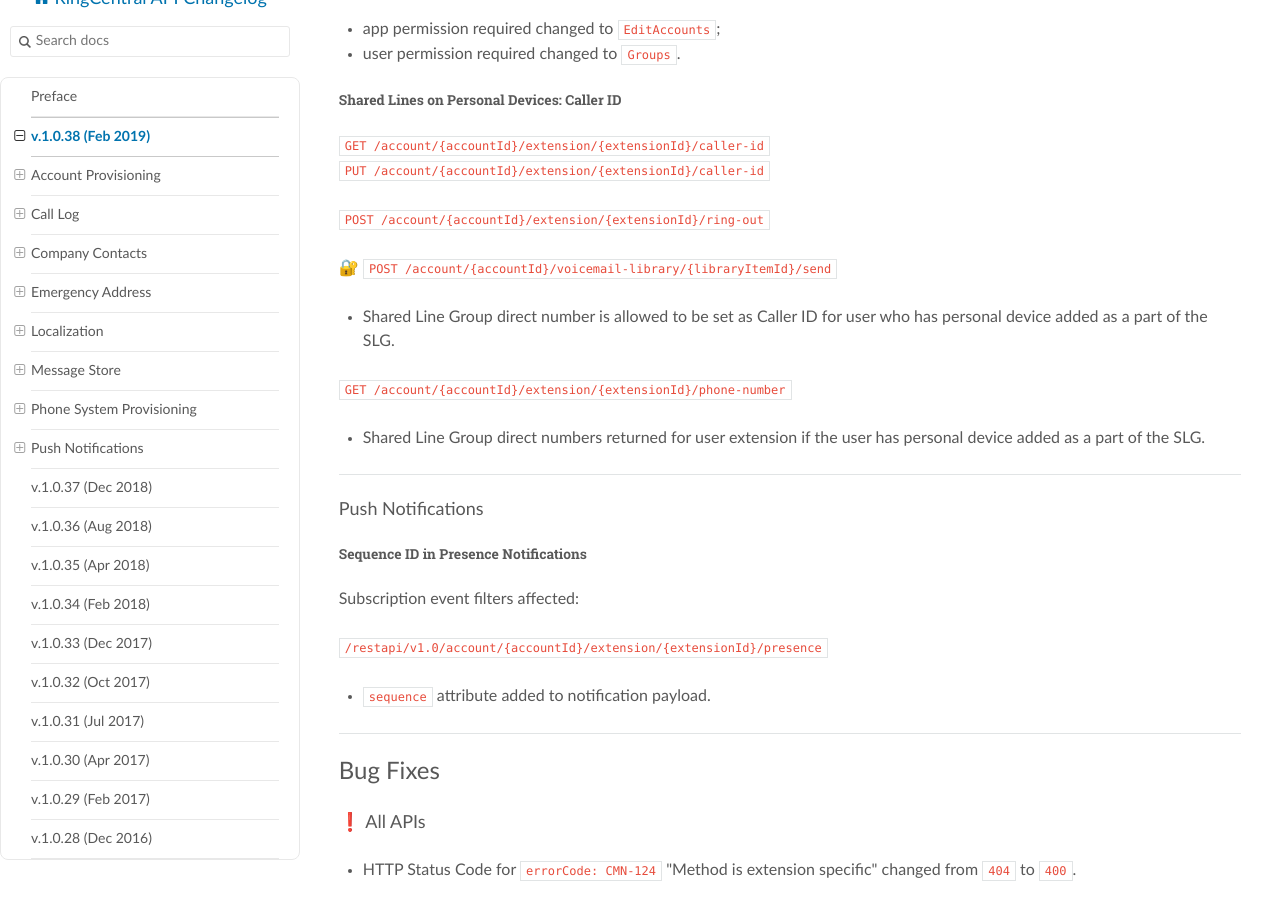
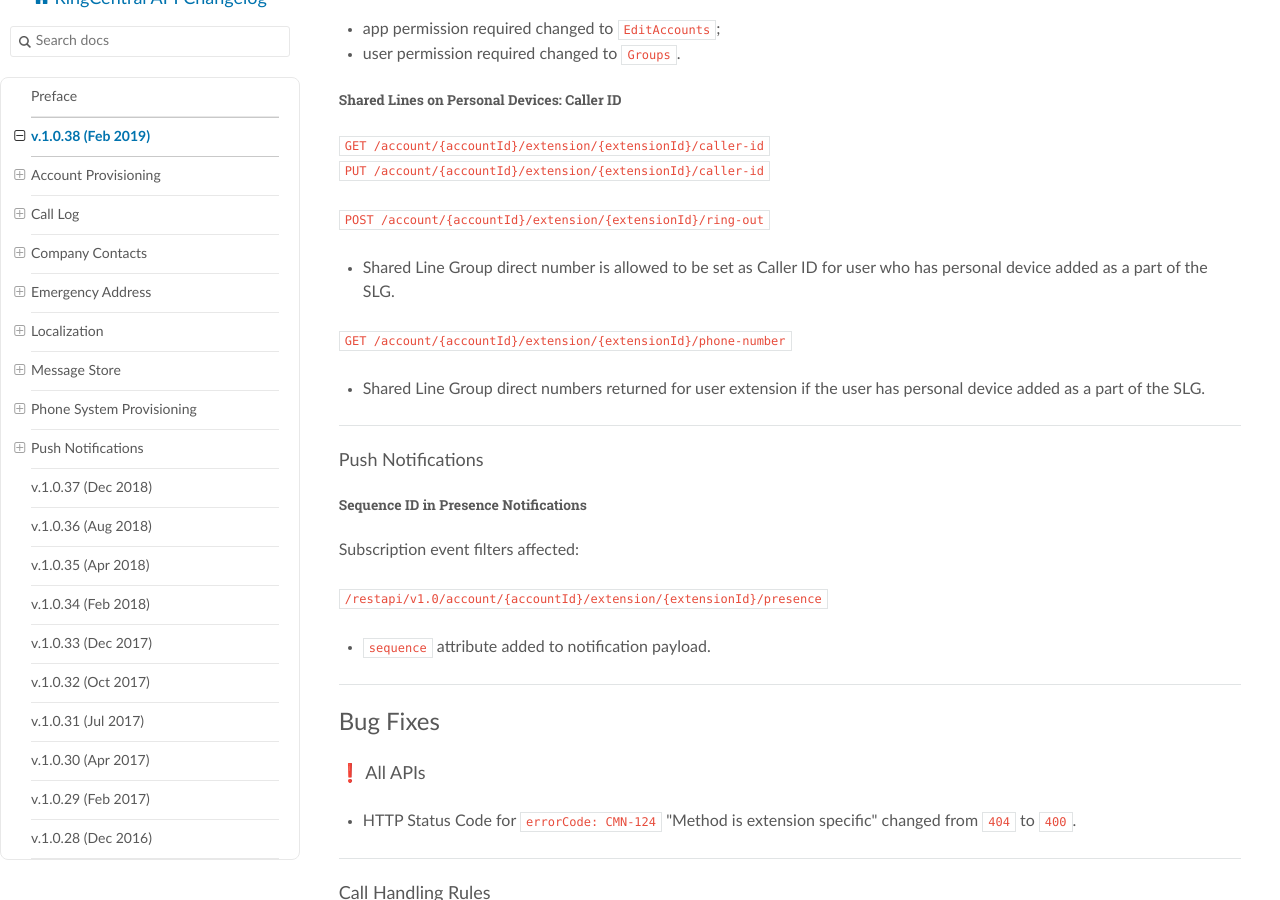
Before and after one commit to ringcentral/ringcentral-api-changelog, an MkDocs documentation site: the page built from docs/1_0_38.md, in a window 1280 px wide and 900 px high, scrolled down 3152 px. Built offline with MkDocs 1.6.1, drawn with Linux system fonts in a browser that asks for light colours; nearby versions of some CDN libraries; old or Windows-style settings are respelled for this version of MkDocs.

Commit message:
Update 1_0_38.md

```diff
--- a/docs/1_0_38.md
+++ b/docs/1_0_38.md
@@ -142,8 +142,6 @@ Basepath for all URLs: `https://platform.ringcentral.com/restapi/v1.0`.
 
 `POST /account/{accountId}/extension/{extensionId}/ring-out`
 
-&#x1F510; `POST /account/{accountId}/voicemail-library/{libraryItemId}/send`
-
 * Shared Line Group direct number is allowed to be set as Caller ID for user who has personal device added as a part of the SLG.
 
 `GET /account/{accountId}/extension/{extensionId}/phone-number`
```
